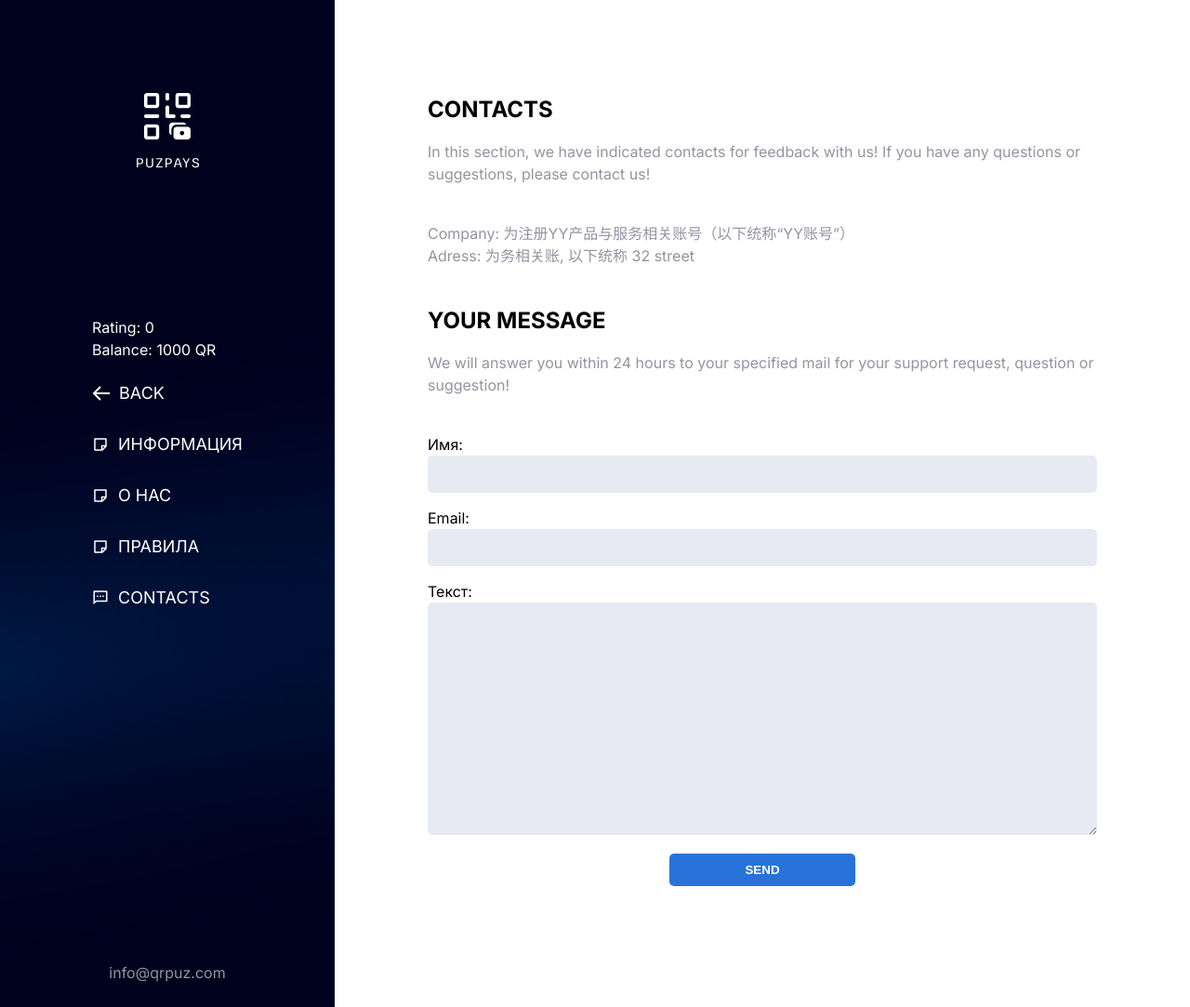
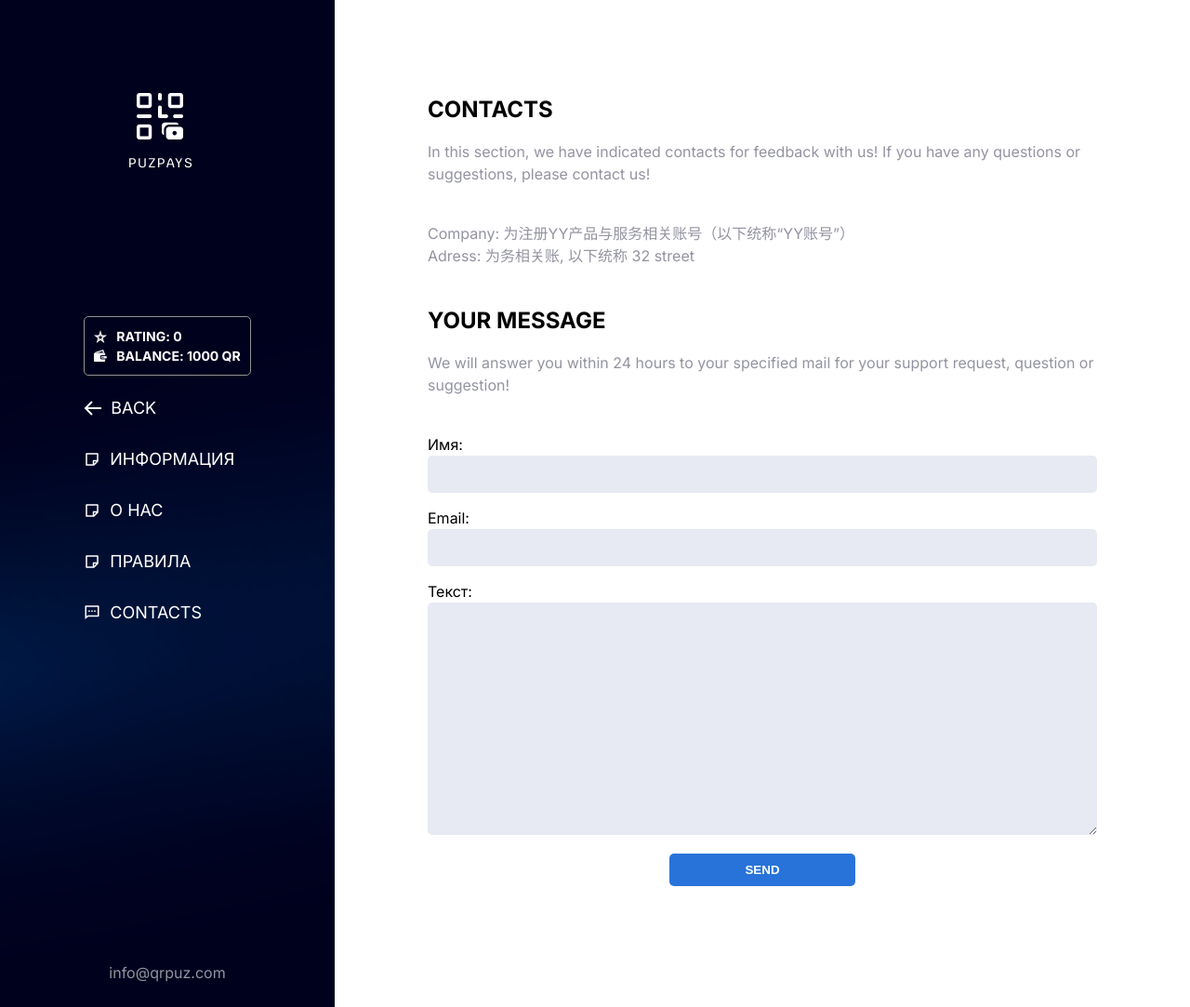
Before and after one commit to skiboorg/qrpuzzle1, a Django app: page /contacts in a window 1280 px wide. Shown: the whole page at 93% size. Run offline with Django 3.2, Linux system fonts and the light colour scheme; the visitor is signed in with stand-in values (Sample User, id 1); some libraries are stand-ins or nearby versions.

Commit message:
new images

```diff
--- a/static/css/main.css
+++ b/static/css/main.css
@@ -1688,7 +1688,7 @@ svg {
   cursor: pointer;
   -webkit-box-shadow: 0px 8px 15px rgba(0, 0, 0, 0.06);
   box-shadow: 0px 8px 15px rgba(0, 0, 0, 0.06);
-  background: #2D325A;
+  background: #0B2254;
   width: 200px;
   height: 200px;
   padding: 20px;
--- a/templates/page/_left_side.menu.html
+++ b/templates/page/_left_side.menu.html
@@ -6,16 +6,31 @@
 <div class="page__left">
     <div class="logo">
         <a href="{% if request.user.is_authenticated %}{% url 'index' %}{% else %}/{% endif %}">
-            <img src="{% static 'images/logo-s.png' %}" alt="">
+            <img style="    padding-right: 15px;" src="{% static 'images/logo-s.png' %}" alt="">
         </a>
 
     </div>
     <div class="menu">
         {% if request.user.is_authenticated %}
-                    <div style="margin-bottom: 20px;color: #ffffff">
-                        <p >Rating: <span id="rating_desktop">{{ request.user.rating }}</span></p>
-                        <p >Balance: <span id="rating_desktop">{{ request.user.balance }} QR</span></p>
+            <div style="margin-bottom: 20px;color: #ffffff;border: 1px solid #919191;
+box-sizing: border-box;
+border-radius: 5px; padding: 10px">
+                <div style="display: flex; justify-content: flex-start; align-items: center">
+                    <svg style="margin-right: 10px" width="14" height="14" viewBox="0 0 14 14" fill="none" xmlns="http://www.w3.org/2000/svg">
+                        <path d="M7 4.823L7.658 7H9.632L8.043 8.134L8.694 10.241L7 8.953L5.306 10.241L5.957 8.134L4.368 7H6.342L7 4.823ZM7 0L5.306 5.6H0L4.319 8.687L2.681 14L7 10.717L11.326 14L9.681 8.687L14 5.6H8.694L7 0Z" fill="white"/>
+                        <p style="font-weight: bold; font-size: 14px">RATING: <span id="rating_desktop">{{ request.user.rating }}</span></p>
+                    </svg>
 
+                </div>
+                <div style="display: flex; justify-content: flex-start; align-items: center">
+                    <svg style="margin-right: 10px" width="14" height="13" viewBox="0 0 14 13" fill="none" xmlns="http://www.w3.org/2000/svg">
+                        <path fill-rule="evenodd" clip-rule="evenodd" d="M6.93539 9.20939V7.20125C6.93539 6.54956 7.43395 6.01969 8.04822 6.01969H12.135V4.76851C12.135 4.17512 11.7835 3.67918 11.3023 3.51734V3.51821L9.86581 3.50603L9.84841 3.45557H3.40026L3.27758 3.49733L1.0032 3.49559L0.99885 3.47732C0.44548 3.58173 0 4.08289 0 4.72762V11.6474C0 12.3713 0.563811 13.0003 1.21028 13.0003H10.9673C11.6138 13.0003 12.1358 12.4121 12.1358 11.6882V10.424H8.04909C7.43482 10.424 6.93539 9.86108 6.93539 9.20939Z" fill="white"/>
+                        <path fill-rule="evenodd" clip-rule="evenodd" d="M13.0328 6.96924H8.67631C8.21604 6.96924 7.84277 7.37643 7.84277 7.87847V8.58845C7.84277 9.08962 8.21604 9.49681 8.67631 9.49681H13.0328C13.4931 9.49681 13.8672 9.08962 13.8672 8.58845V7.87847C13.8672 7.37556 13.4931 6.96924 13.0328 6.96924ZM10.453 8.67024H8.65891V7.78624H10.453V8.67024Z" fill="white"/>
+                        <path fill-rule="evenodd" clip-rule="evenodd" d="M3.40116 3.45508L9.17065 1.48087L9.84931 3.45508H10.9674C11.0848 3.45508 11.1962 3.48031 11.3032 3.51598L10.0947 0L0.897949 3.06354L0.999748 3.4777C1.06848 3.46465 1.13896 3.45595 1.21031 3.45595H3.40116V3.45508Z" fill="white"/>
+                    </svg>
+
+                    <p style="font-weight: bold; font-size: 14px">BALANCE: <span id="rating_desktop">{{ request.user.balance }} QR</span></p>
+                </div>
             </div>
         {% endif %}
         {% if isInfoPage %}
--- a/templates/page/game.html
+++ b/templates/page/game.html
@@ -40,6 +40,8 @@
                     <p class="side-bar-game-info">{{ level3.timer }} {% trans 'минут на сбор' %}</p>
                     <p class="side-bar-game-info">+{{ level3.balance }} {% trans 'в рейтинг' %}</p>
                 </div>
+
+                <a style="width: 100%; display: block;text-align: center;" class="btn-blue" href="{% url 'index' %}">Back to games</a>
             </div>
 
         </div>
--- a/templates/page/reg.html
+++ b/templates/page/reg.html
@@ -16,8 +16,9 @@
  <div class="page__wrapper">
      {% include 'page/_left_side.menu.html' %}
     <div class="page__right">
+
         <div class="auth-form">
-            <h1>REGISTRATION</h1>
+            <p style="color: #262626; text-align: center" class="page-title;">1000 QR (= 1000 ¥) on balance<br>for everyone who signs up!</p>
             <input type="email" required v-model="email" placeholder="Email">
             <input type="text" required v-model="nickname" placeholder="Nickname">
             <select style="border: none;
```
Also changed, not shown: templates/page/entrance.html (+4 -4 lines), templates/page/lk.html (+4 -8 lines), static/images/ART-LOGO.png (added), static/images/QR-LOGO1.png (added), static/images/SLODER_LOGO.png (added). Lines whose indentation alone changed are shown as unchanged.
